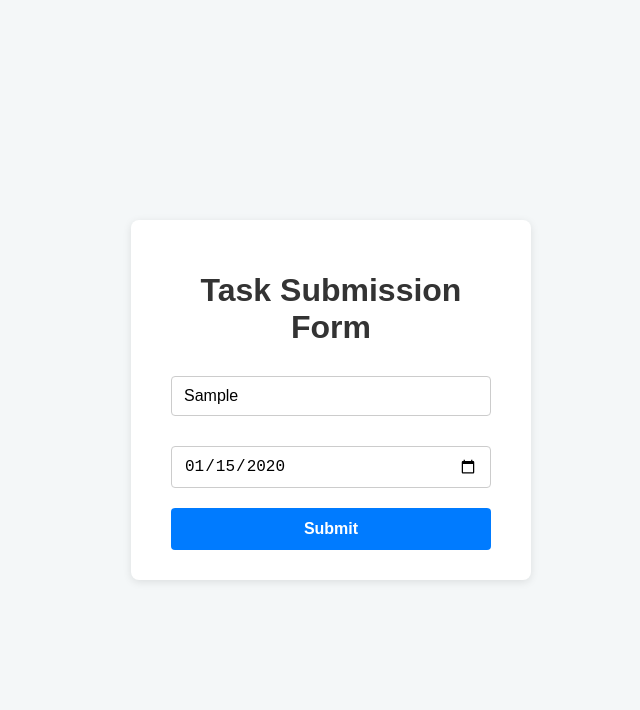
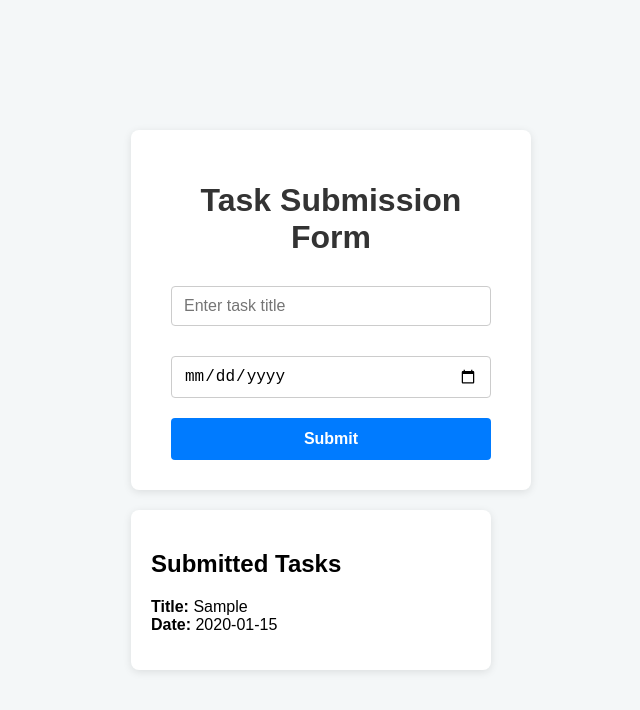
Before and after one commit to niraj5511/Extra, a plain HTML site: page day2/index.html in a window 1280 px wide. Both pictures are taken after typing "Sample", "2020-01-15" into the empty fields and a click on the button "Submit". Shown: the whole page, without its empty margins (309-949 px from the left). Drawn offline with Linux system fonts and the light colour scheme.

Commit message:
JS Added to display listed tasks

```diff
--- a/day2/index.html
+++ b/day2/index.html
@@ -1,8 +1,8 @@
 <!DOCTYPE html>
 <html lang="en">
   <head>
-    <meta charset="UTF-8">
-    <meta name="viewport" content="width=device-width, initial-scale=1.0">
+    <meta charset="UTF-8" />
+    <meta name="viewport" content="width=device-width, initial-scale=1.0" />
     <title>ToDo App</title>
   </head>
   <style>
@@ -16,11 +16,11 @@
       margin: 0;
     }
 
-.container {
+    .form-container {
       background-color: white;
       padding: 30px 40px;
       border-radius: 8px;
-    box-shadow: 0 2px 8px rgba(0,0,0,0.1);
+      box-shadow: 0 2px 8px rgba(0, 0, 0, 0.1);
       width: 320px;
       text-align: center;
     }
@@ -45,14 +45,14 @@ form input[type="date"] {
 
     form input[type="text"]:focus,
     form input[type="date"]:focus {
-    border-color: #007BFF;
+      border-color: #007bff;
       outline: none;
     }
 
     form input[type="button"] {
       width: 100%;
       padding: 12px;
-    background-color: #007BFF;
+      background-color: #007bff;
       border: none;
       border-radius: 4px;
       color: white;
@@ -65,15 +65,48 @@ form input[type="button"] {
     form input[type="button"]:hover {
       background-color: #0056b3;
     }
+    #data-container {
+      margin-top: 20px;
+      width: 320px;
+      background-color: white;
+      padding: 20px;
+      border-radius: 8px;
+      box-shadow: 0 2px 8px rgba(0, 0, 0, 0.1);
+    }
+    .body-container {
+      display: flex;
+      flex-direction: column;
+    }
   </style>
   <body>
-    <div class="container">
+    <div class="body-container">
+      <div class="form-container">
         <h1>Task Submission Form</h1>
         <form action="">
-        <input type="text" placeholder="Enter task title" required>
-        <input type="date" placeholder="Enter date" required>
-        <input type="button" value="Submit">
+          <input type="text" placeholder="Enter task title" required />
+          <input type="date" placeholder="Enter date" required />
+          <input type="button" onclick="handleSubmit(event)" value="Submit" />
         </form>
       </div>
+      <div id="data-container">
+        <h2>Submitted Tasks</h2>
+      </div>
+    </div>
+    <script>
+      function handleSubmit(event) {
+        event.preventDefault();
+        const form = document.querySelector("form");
+        const title = document.querySelector('input[type="text"]').value;
+        const date = document.querySelector('input[type="date"]').value;
+        if (title && date) {
+          const dataContainer = document.getElementById("data-container");
+          dataContainer.innerHTML += `<p><strong>Title:</strong> ${title} <br> <strong>Date:</strong> ${date}</p>`;
+          form.reset();
+
+        } else {
+          alert("Please fill in all fields.");
+        }
+      }
+    </script>
   </body>
 </html>
```
Lines whose indentation alone changed are shown as unchanged.
